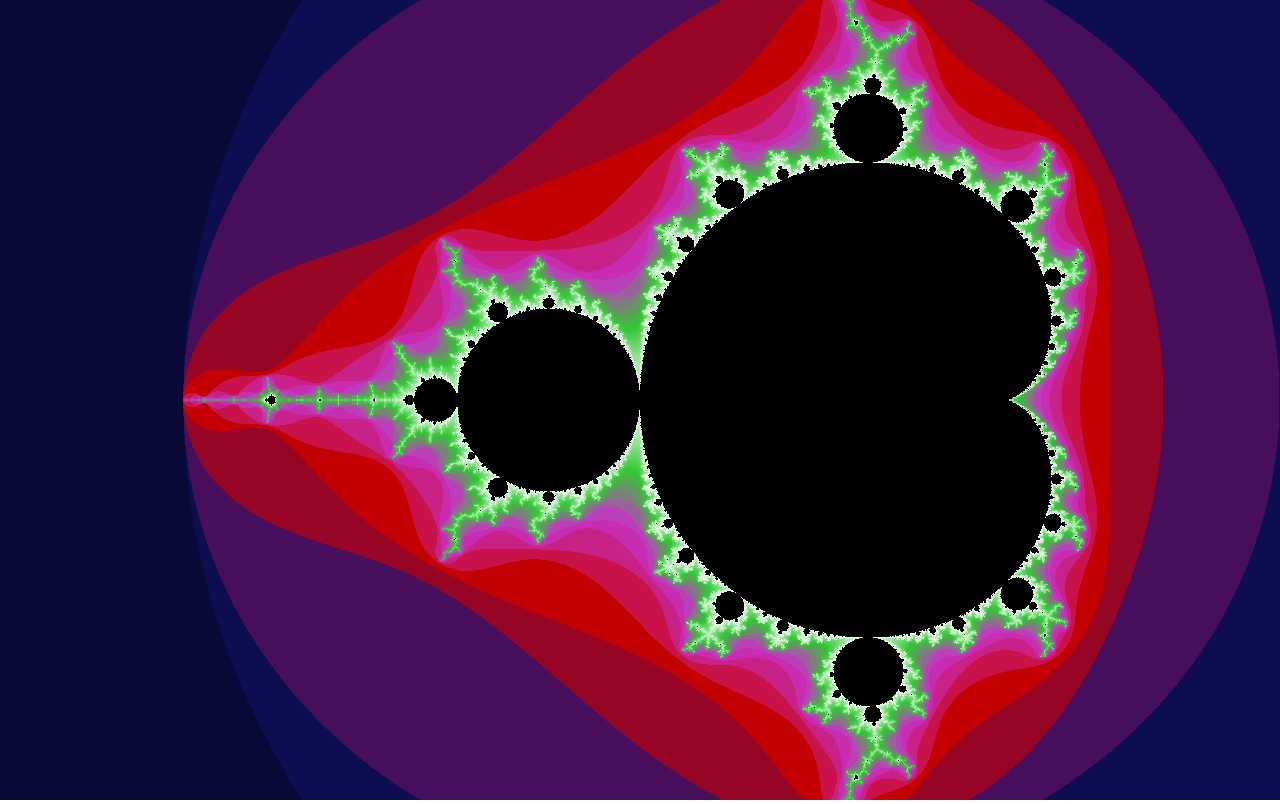
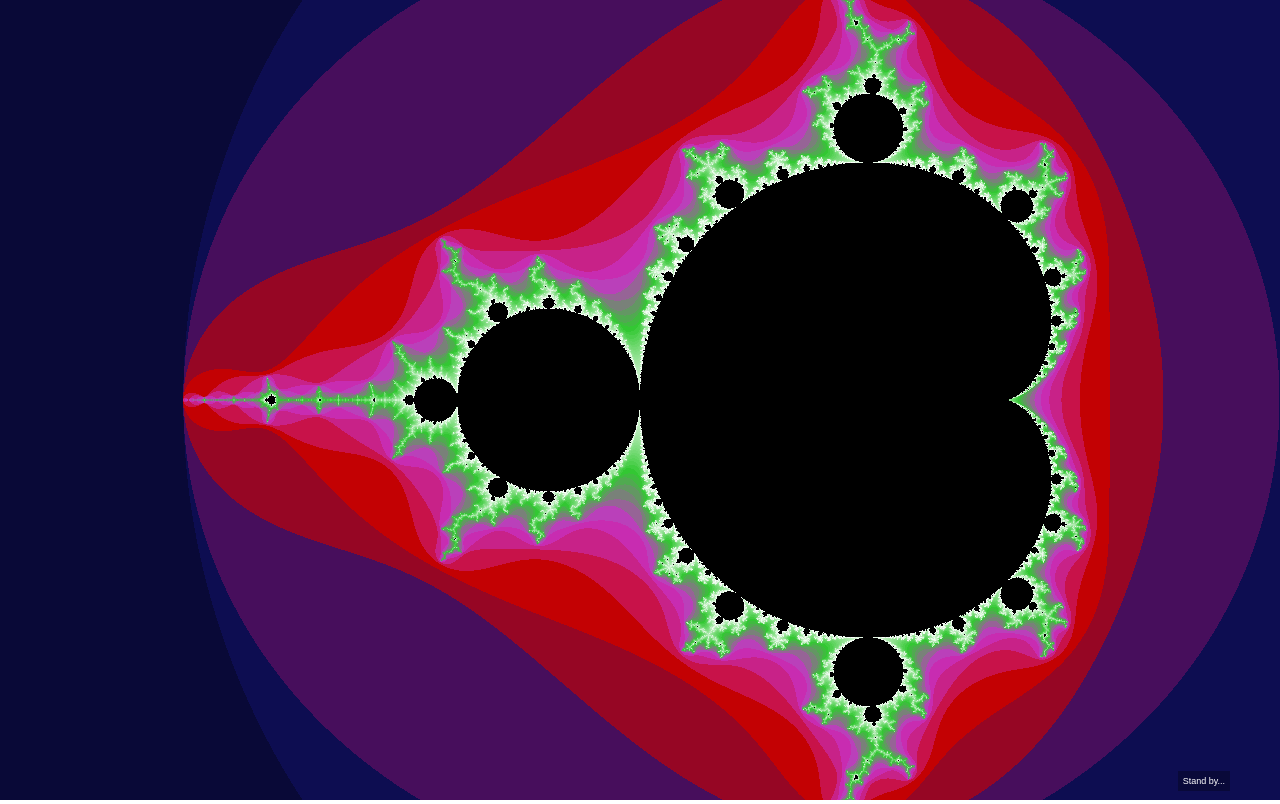
Before and after one commit to eengstro820/React-Mandelbrot, a React (Create React App) app: page / in a window 1280 px wide. Built offline with nearby package versions, Linux system fonts and the light colour scheme.

Commit message:
Display rendering time.

```diff
--- a/src/App.js
+++ b/src/App.js
@@ -52,12 +52,14 @@ class App extends Component {
 
   render() {
     return (
+      <div id="container">
          <CanvasComponent className="TheCanvas"
           width={this.state.width}
           height={this.state.height}
           centerc={this.state.centerc}
           widthc={this.state.widthc}
           onClick={this.handleClick} />
+      </div>
     );
   }
 }
--- a/src/CanvasComponent.js
+++ b/src/CanvasComponent.js
@@ -1,6 +1,7 @@
 import React from 'react'
 import * as HistogramRenderer from './histogramRenderer.js'
 import * as Mandelbrot from './mandelbrotCalculator'
+import ElapsedTimeComponent from './ElapsedTimeComponent'
 
 /**
  * A simple class that exposes the <canvas> as a React component. See
@@ -9,22 +10,33 @@ import * as Mandelbrot from './mandelbrotCalculator'
 export default class CanvasComponent extends React.Component {
     constructor(props) {
         super(props);
+        this.state = {
+            start: 0,
+            end: 0
+        }
     }
 
-
     componentDidUpdate(prevProps, prevState) {
-        // TODO Only redraw if the props have changed
-        //if (this.props.secondRect !== prevProps.secondRect) {
+        // only redraw if the props have changed
+        if (this.props !== prevProps) {
             this.clearAndDraw()
-        //}
+        }
     }
 
     clearAndDraw() {
+        this.setState({
+            start: Date.now(),
+        })
+
         const context = this.canvas.getContext('2d');
         if (context) {
             context.clearRect(0, 0, this.canvas.width, this.canvas.height);
             this.draw(context);
         }
+
+        this.setState({
+            end: Date.now()
+        })
     }
 
     draw(context) {
@@ -35,10 +47,26 @@ export default class CanvasComponent extends React.Component {
     }
 
     render() {
+        let timeElapsedStyle = {
+            backgroundColor: 'rgba(0, 0, 0, 0.3)',
+            color: 'white',
+            padding: '5px',
+            position: 'absolute',
+            right: '50px',
+            bottom: '0px',
+            fontSize: '9px'
+        }
+
         return (
-            <canvas ref={canvas => this.canvas = canvas} className={this.props.className}
-                width={this.props.width} height={this.props.height}
-                onClick={this.props.onClick} />
+            <div>
+                <canvas ref={canvas => this.canvas = canvas} className={this.props.className}
+                    width={this.props.width} height={this.props.height}
+                    onClick={this.props.onClick} />
+                <ElapsedTimeComponent style={timeElapsedStyle}
+                    start={this.state.start}
+                    end={this.state.end}
+                    default="Stand by..." />
+            </div>
         );
     }
 }
--- /dev/null
+++ b/src/ElapsedTimeComponent.js
@@ -0,0 +1,20 @@
+import React from 'react'
+
+export default class ElapsedTimeComponent extends React.Component {
+    constructor(props) {
+        super(props)
+    }
+
+    render() {
+        let str = this.props.default
+        let elapsedMs = this.props.end - this.props.start
+        if (elapsedMs > 0) {
+            str = `Time: ${elapsedMs} ms`
+        }
+        return (
+            <p id={this.props.id} style={this.props.style}>
+                {str}
+            </p>
+        );
+    }
+}
```
Lines whose indentation alone changed are shown as unchanged.
